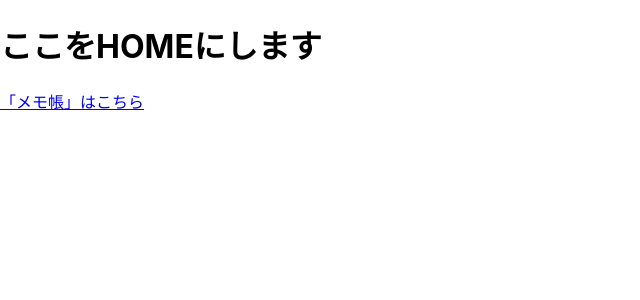
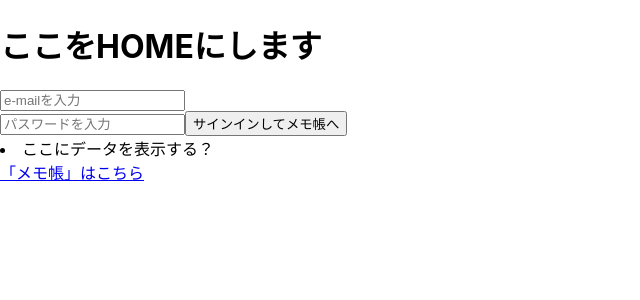
Before and after one commit to keiinuki/vers_notepad, a React (Create React App) app in the folder vers_notepad/: page / in a window 1280 px wide. Shown: the top 300 px of the page, without its empty margins (0-640 px from the left). Built offline with nearby package versions, Linux system fonts and the light colour scheme.

Commit message:
ログイン用フォームの入れ物だけ用意

```diff
--- a/vers_notepad/src/pages/Home.tsx
+++ b/vers_notepad/src/pages/Home.tsx
@@ -1,9 +1,28 @@
 import { Link } from "react-router-dom";
+//import { useState, useEffect } from "react";
+//import axios from "axios";
 
 export const Home = () => {
+  //const [post, setPost] = useState<string>("");
+  //useEffect(() => {
+    //axios.get("https://raisetech-memo-api.herokuapp.com/api/memos")
+    //.then((response) => {
+      //setPost(response.data)
+    //})
+    //.catch((error) => {
+      //console.log(error)
+    //});
+  //},[]);
   return (
     <div>
       <h1>ここをHOMEにします</h1>
+      <form>
+        <input type="email" placeholder="e-mailを入力" />
+        <br/>
+        <input type="password" placeholder="パスワードを入力"/>
+        <button type= "button" >サインインしてメモ帳へ</button>
+      </form>
+      <li>ここにデータを表示する？</li>
       <div>
       <Link to="/Notepad">「メモ帳」はこちら</Link>
       </div>
--- a/vers_notepad/src/pages/Page404.tsx
+++ b/vers_notepad/src/pages/Page404.tsx
@@ -3,7 +3,7 @@ import { Link } from "react-router-dom";
 export const Page404 = () => {
   return (
     <div>
-      <h1>ページが見つからへんねん</h1>
+      <h1>ページが見つかりません</h1>
       <br />
       <Link to="/">HOMEはこちら</Link>
     </div>
```
